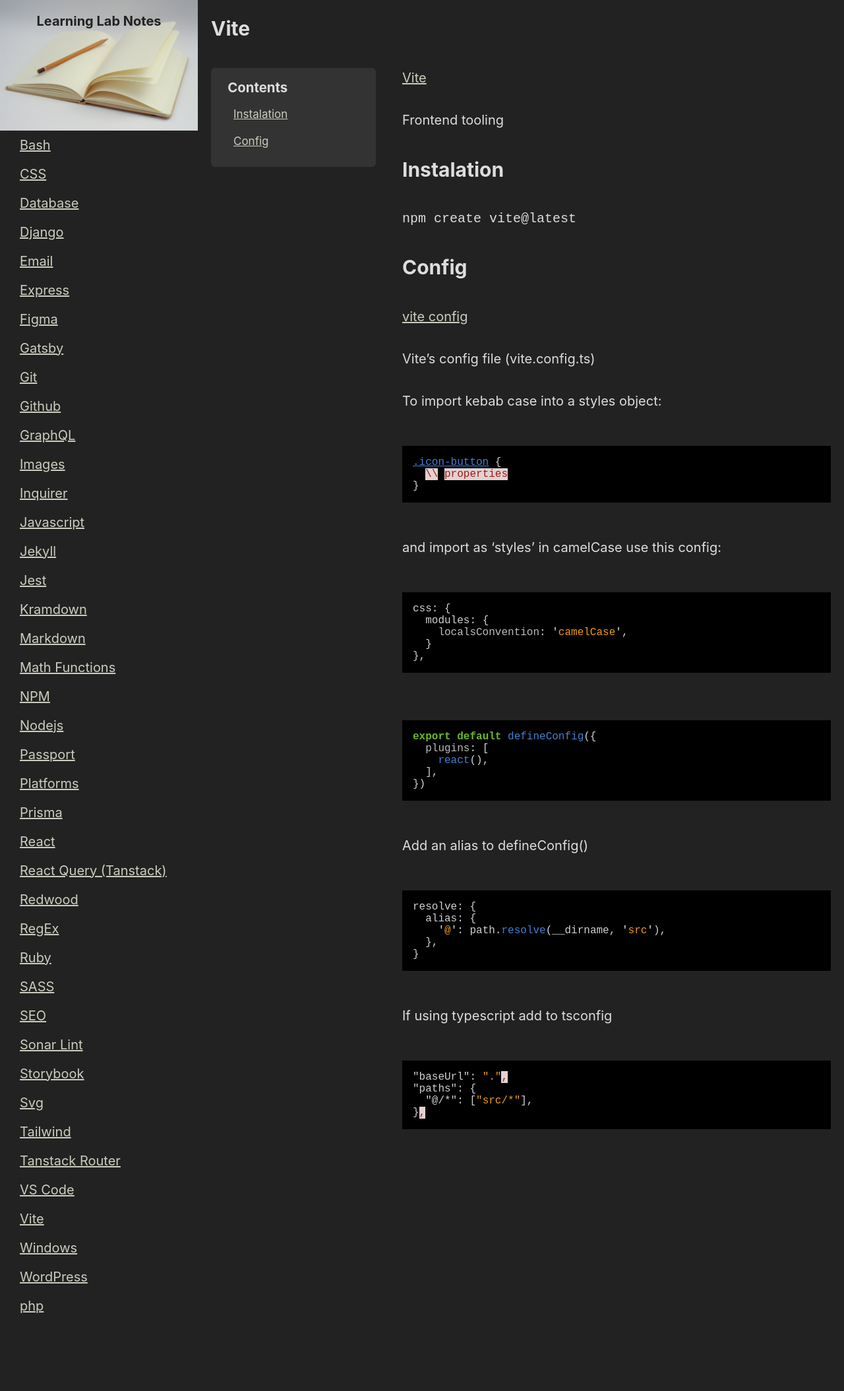
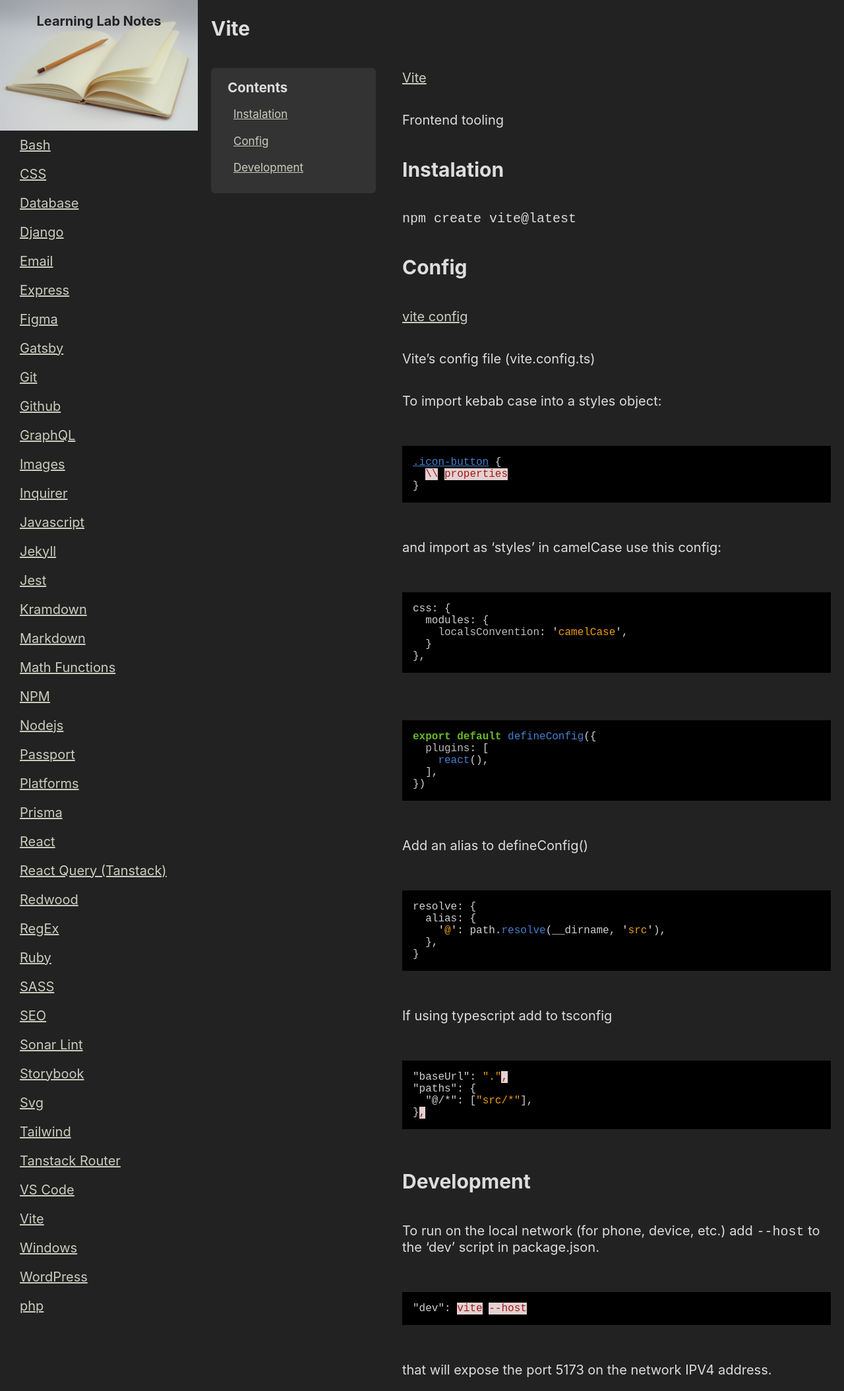
Before and after one commit to ElliotReed/learning-lab-notes, a Jekyll site: the page built from _notes/vite.md, in a window 1280 px wide. Shown: the whole page at 66% size. Built offline with Jekyll 4.4.1, drawn with Linux system fonts in a browser that asks for light colours.

Commit message:
added network instructions

````diff
--- a/_notes/vite.md
+++ b/_notes/vite.md
@@ -68,3 +68,13 @@
   "@/*": ["src/*"],
 },
 ```
+
+## Development
+
+To run on the local network (for phone, device, etc.) add `--host` to the 'dev' script in package.json.
+
+```json
+"dev": vite --host
+```
+
+ that will expose the port 5173 on the network IPV4 address.
````
